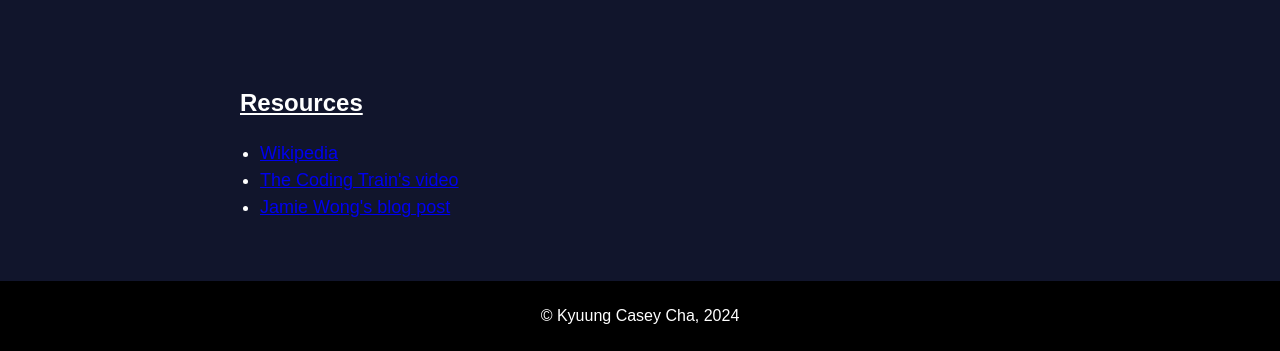
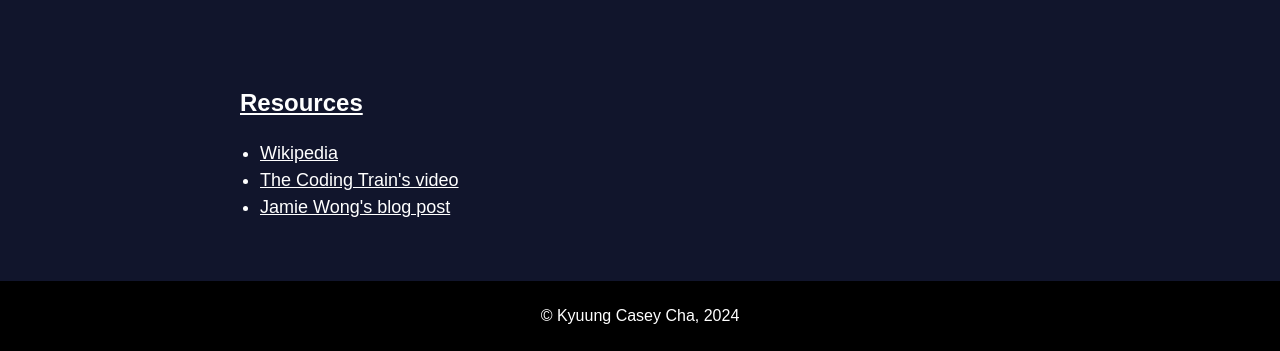
Before and after one commit to soulcasey/soulcasey.github.io, a plain HTML site: page marchingsquares/index.html in a window 1280 px wide. Shown: the part 4036-4387 px from the top of the page. Drawn offline with Linux system fonts and the light colour scheme.

Commit message:
Fix link

```diff
--- a/marchingsquares/style.css
+++ b/marchingsquares/style.css
@@ -41,15 +41,11 @@ ul {
 }
 
 a:hover {
-    text-decoration: underline; /* Keep underline effect on hover */
+    text-decoration: underline;
 }
 
-a:visited {
-    color: inherit; /* Prevent the visited link from turning purple */
-}
-
-ul li a:hover {
-    text-decoration: underline;
+a {
+    color: white;
 }
 
 .gallery {
```
